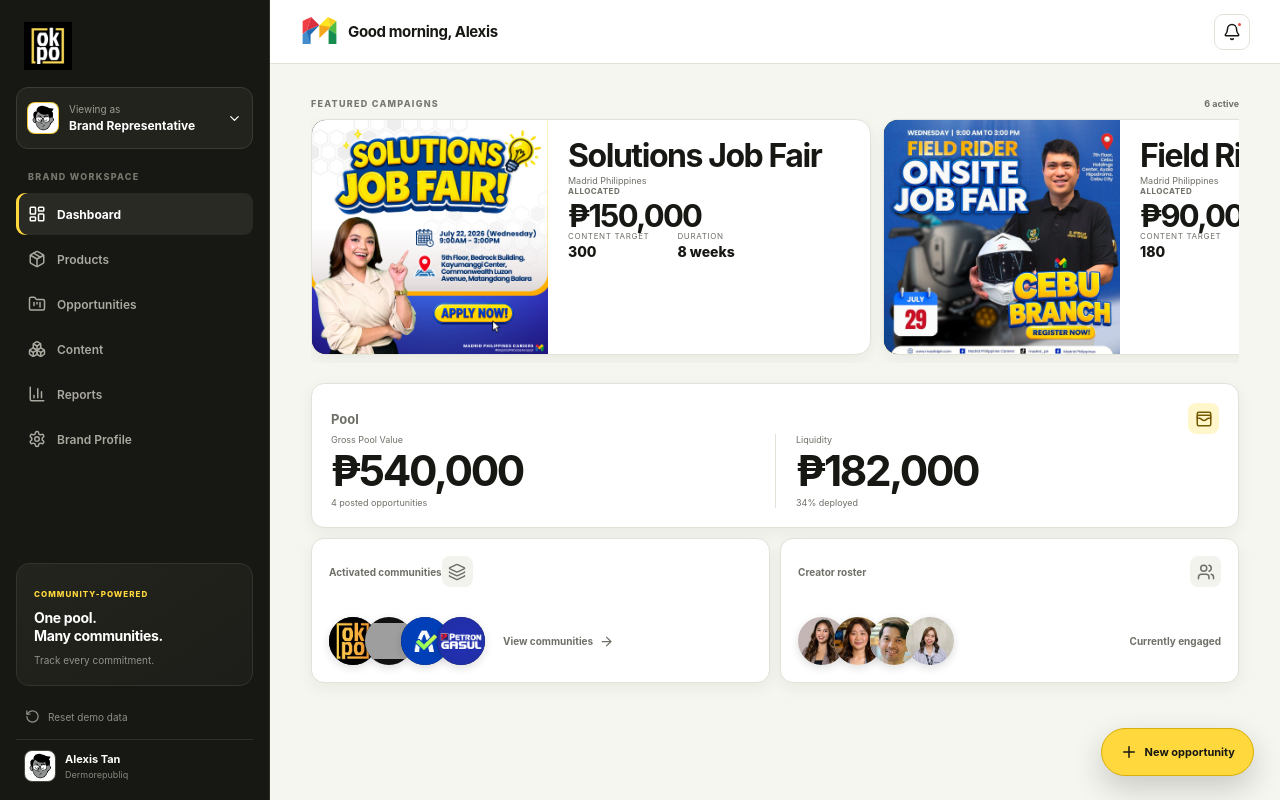
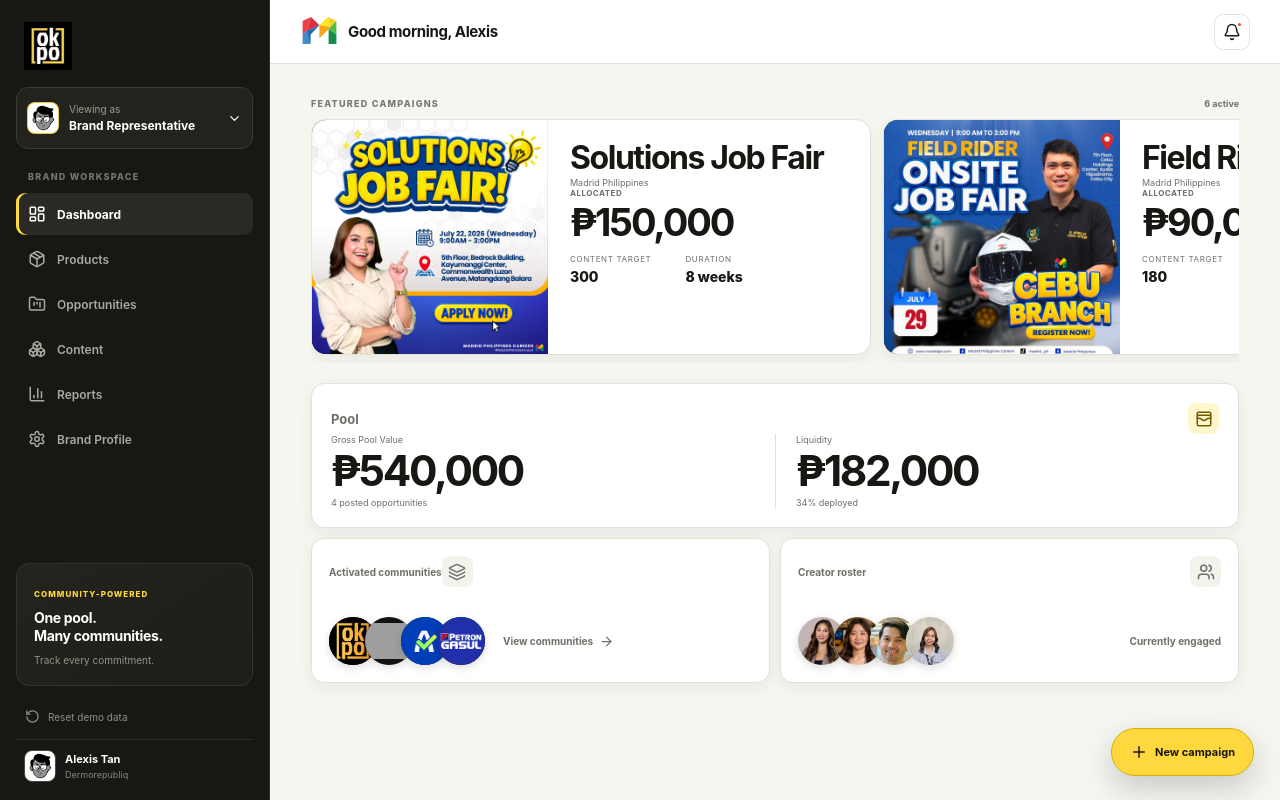
Before and after one commit to devskadi/okpobusiness, a React (Vite) app: page /brand in a window 1280 px wide. Built offline with nearby package versions, Linux system fonts and the light colour scheme; grey boxes are pictures that could not be loaded.

Commit message:
Refine campaign cards and details

```diff
--- a/src/pages/BrandPages.tsx
+++ b/src/pages/BrandPages.tsx
@@ -76,7 +76,7 @@
   }, [])
 
   return <div className="page-stack">
-    <Link className="button button-primary floating-create-button" to="/brand/opportunities/new"><Plus size={18} /><span>New opportunity</span></Link>
+    <Link className="button button-primary floating-create-button" to="/brand/opportunities/new"><Plus size={18} /><span>New campaign</span></Link>
     <section className="featured-campaigns">
       <div className="featured-campaigns-heading"><span className="eyebrow">FEATURED CAMPAIGNS</span><span>{campaignImages.length} active</span></div>
       <div className="featured-campaign-carousel" ref={featuredCarouselRef} data-autoplay="3000">
@@ -118,8 +118,9 @@
       <div className="modal-card campaign-details-modal">
         <header><div><span className="eyebrow">CAMPAIGN DETAILS</span><h2 id="campaign-details-title">{selectedCampaign.name}</h2></div><button className="icon-button" onClick={() => setSelectedCampaign(null)} aria-label="Close campaign details">×</button></header>
         <div className="campaign-details-hero"><img src={selectedCampaign.src} alt="" /><div><span>Goal</span><p>{selectedCampaign.goal}</p></div></div>
-        <dl className="campaign-details-metrics"><div><dt>Allocated budget</dt><dd>{formatCurrency(selectedCampaign.budget)}</dd></div><div><dt>Content target</dt><dd>{selectedCampaign.target}</dd></div><div><dt>Duration</dt><dd>{selectedCampaign.weeks} weeks</dd></div></dl>
-        <section className="campaign-details-creators"><span className="eyebrow">CREATORS</span><div>{creatorImages.map((src, index) => <span key={src}><img src={src} alt="" /><strong>{['Maya Reyes', 'Jules Aquino', 'Niko Santos', 'Camille Navarro'][index]}</strong></span>)}</div></section>
+        <dl className="campaign-details-metrics"><div><dt>Spent / allocated</dt><dd>{formatCurrency(Math.round(selectedCampaign.budget * .62))} <span>/ {formatCurrency(selectedCampaign.budget)}</span></dd></div><div><dt>Content target</dt><dd>{selectedCampaign.target}</dd></div><div><dt>Duration</dt><dd>{selectedCampaign.weeks} weeks</dd></div></dl>
+        <section className="campaign-details-creators"><span className="eyebrow">CREATORS</span><div className="campaign-creator-stack">{creatorImages.map((src, index) => <img src={src} alt="" title={['Maya Reyes', 'Jules Aquino', 'Niko Santos', 'Camille Navarro'][index]} key={src} />)}<span>+50</span></div></section>
+        <section className="campaign-top-content"><span className="eyebrow">TOP CONTENT</span><div>{campaignImages.filter((campaign) => campaign.name !== selectedCampaign.name).slice(0, 3).map((campaign, index) => <article key={campaign.name}><img src={campaign.src} alt="" /><span>{[48.2, 36.7, 29.4][index]}K views</span></article>)}</div></section>
       </div>
     </div> : null}
     {communitiesOpen ? <div className="modal-backdrop" role="dialog" aria-modal="true" aria-labelledby="community-directory-title">
--- a/src/styles.css
+++ b/src/styles.css
@@ -198,7 +198,7 @@
 .community-directory-list article > div span { color: var(--muted); font-size: 8px; }
 .community-member-preview { padding-left: 9px; display: flex; }
 .community-member-preview img { width: 40px; height: 40px; margin-left: -9px; border-radius: 50%; object-fit: cover; box-shadow: 0 2px 7px rgba(23, 23, 19, .16); }
-.campaign-details-modal { width: min(720px, calc(100vw - 28px)); }
+.campaign-details-modal { width: min(720px, calc(100vw - 28px)); max-height: min(760px, calc(100vh - 28px)); overflow-y: auto; }
 .campaign-details-hero { padding: 14px; border-radius: 13px; background: #f3f3ed; display: grid; grid-template-columns: 110px minmax(0, 1fr); align-items: center; gap: 18px; }
 .campaign-details-hero img { width: 110px; height: 110px; border-radius: 12px; background: #111; object-fit: contain; }
 .campaign-details-hero span { color: var(--muted); font-size: 9px; font-weight: 750; }
@@ -208,11 +208,17 @@
 .campaign-details-metrics > div:first-child { border-left: 0; }
 .campaign-details-metrics dt { color: var(--muted); font-size: 8px; text-transform: uppercase; letter-spacing: .06em; }
 .campaign-details-metrics dd { margin: 0; font-size: 17px; font-weight: 800; }
+.campaign-details-metrics dd span { color: var(--muted); font-size: 11px; font-weight: 700; }
 .campaign-details-creators { padding-top: 14px; border-top: 1px solid var(--line); }
-.campaign-details-creators > div { margin-top: 10px; display: grid; grid-template-columns: repeat(4, minmax(0, 1fr)); gap: 8px; }
-.campaign-details-creators > div > span { min-width: 0; display: grid; justify-items: center; gap: 6px; text-align: center; }
-.campaign-details-creators img { width: 52px; height: 52px; border-radius: 50%; object-fit: cover; }
-.campaign-details-creators strong { max-width: 100%; font-size: 9px; overflow: hidden; text-overflow: ellipsis; white-space: nowrap; }
+.campaign-creator-stack { margin-top: 10px; padding-left: 12px; display: flex; align-items: center; }
+.campaign-creator-stack img, .campaign-creator-stack > span { width: 50px; height: 50px; margin-left: -12px; border: 3px solid var(--paper); border-radius: 50%; box-shadow: 0 3px 9px rgba(23, 23, 19, .15); }
+.campaign-creator-stack img { object-fit: cover; }
+.campaign-creator-stack > span { background: var(--ink); color: var(--paper); display: grid; place-items: center; font-size: 11px; font-weight: 800; }
+.campaign-top-content { margin-top: 14px; padding-top: 14px; border-top: 1px solid var(--line); }
+.campaign-top-content > div { margin-top: 10px; display: grid; grid-template-columns: repeat(3, minmax(0, 1fr)); gap: 8px; }
+.campaign-top-content article { position: relative; aspect-ratio: 4 / 3; border-radius: 10px; background: #111; overflow: hidden; }
+.campaign-top-content img { width: 100%; height: 100%; object-fit: cover; }
+.campaign-top-content article span { position: absolute; left: 7px; bottom: 7px; padding: 4px 7px; border-radius: 999px; background: rgba(17, 17, 17, .78); color: #fff; font-size: 8px; font-weight: 750; backdrop-filter: blur(5px); }
 .featured-campaigns { min-width: 0; }
 .featured-campaigns-heading { margin-bottom: 9px; display: flex; align-items: center; justify-content: space-between; }
 .featured-campaigns-heading > span:last-child { color: var(--muted); font-size: 9px; font-weight: 700; }
@@ -220,14 +226,14 @@
 .featured-campaign-card { min-width: 0; height: 236px; padding: 0; border: 1px solid var(--line); border-radius: 15px; background: var(--paper); color: var(--ink); font: inherit; text-align: left; box-shadow: var(--shadow-small); display: grid; grid-template-columns: 236px minmax(0, 1fr); overflow: hidden; scroll-snap-align: start; cursor: pointer; }
 .featured-campaign-image { width: 236px; height: 236px; aspect-ratio: 1; min-width: 0; background: #111; display: grid; place-items: center; overflow: hidden; }
 .featured-campaign-image img { width: 100%; height: 100%; object-fit: contain; }
-.featured-campaign-body { min-width: 0; padding: 20px; display: flex; flex-direction: column; }
+.featured-campaign-body { min-width: 0; padding: 22px 22px 20px; display: flex; flex-direction: column; }
 .featured-campaign-body h2 { margin: 0 0 3px; font-size: clamp(23px, 2.5vw, 35px); line-height: 1; letter-spacing: -.045em; }
 .featured-campaign-body > p { margin: 0; color: var(--muted); font-size: 9px; }
-.featured-campaign-allocation { margin-top: auto; display: grid; gap: 4px; }
+.featured-campaign-allocation { margin-top: auto; display: grid; gap: 6px; }
 .featured-campaign-allocation span { color: var(--muted); font-size: 8px; font-weight: 700; text-transform: uppercase; letter-spacing: .06em; }
-.featured-campaign-allocation strong { font-size: 31px; line-height: 1; letter-spacing: -.055em; }
-.featured-campaign-body dl { margin: 0; display: flex; gap: 28px; }
-.featured-campaign-body dl div { display: grid; gap: 2px; }
+.featured-campaign-allocation strong { font-size: 38px; line-height: .95; letter-spacing: -.055em; }
+.featured-campaign-body dl { margin: 14px 0 0; display: flex; gap: 34px; }
+.featured-campaign-body dl div { display: grid; gap: 4px; }
 .featured-campaign-body dt { color: var(--muted); font-size: 8px; text-transform: uppercase; letter-spacing: .08em; }
 .featured-campaign-body dd { margin: 0; font-size: 14px; font-weight: 800; }
 .floating-create-button { position: fixed; z-index: 28; right: 26px; bottom: 24px; min-height: 48px; padding-inline: 18px; border-radius: 999px; box-shadow: 0 12px 30px rgba(23, 23, 19, .2); }
@@ -858,17 +864,19 @@
   .featured-campaign-carousel { grid-auto-columns: calc(100vw - 28px); gap: 10px; padding-inline: 14px; scroll-padding-inline: 14px; scroll-snap-type: x mandatory; }
   .featured-campaign-card { --mobile-campaign-size: clamp(140px, 44vw, 180px); width: calc(100vw - 28px); height: var(--mobile-campaign-size); grid-template-columns: var(--mobile-campaign-size) minmax(0, 1fr); grid-template-rows: 1fr; }
   .featured-campaign-image { width: var(--mobile-campaign-size); height: var(--mobile-campaign-size); }
-  .featured-campaign-body { padding: 10px 11px; }
+  .featured-campaign-body { padding: 12px 13px; }
   .featured-campaign-body h2 { font-size: clamp(16px, 4.7vw, 20px); }
   .featured-campaign-body > p { font-size: 8px; }
-  .featured-campaign-allocation strong { font-size: 22px; }
-  .featured-campaign-body dl { gap: 14px; }
+  .featured-campaign-allocation { gap: 4px; }
+  .featured-campaign-allocation strong { font-size: 27px; }
+  .featured-campaign-body dl { margin-top: 8px; gap: 16px; }
   .campaign-details-hero { grid-template-columns: 76px minmax(0, 1fr); gap: 12px; }
   .campaign-details-hero img { width: 76px; height: 76px; }
   .campaign-details-metrics { grid-template-columns: 1fr; gap: 0; }
   .campaign-details-metrics > div { padding: 9px 0; border-left: 0; border-top: 1px solid var(--line); }
   .campaign-details-metrics > div:first-child { border-top: 0; }
-  .campaign-details-creators > div { grid-template-columns: repeat(2, minmax(0, 1fr)); }
+  .campaign-creator-stack img, .campaign-creator-stack > span { width: 44px; height: 44px; }
+  .campaign-top-content > div { gap: 6px; }
   .floating-create-button { right: 14px; bottom: max(14px, env(safe-area-inset-bottom)); width: 50px; height: 50px; min-height: 50px; padding: 0; display: grid; place-items: center; }
   .floating-create-button > span { display: none; }
   .metrics-grid-four, .metrics-grid-five, .metrics-grid-six, .metrics-grid-three { grid-template-columns: repeat(2, minmax(0, 1fr)); }
```
Also changed, not shown: 1 other file (tests, documents, lock files or other folders).
